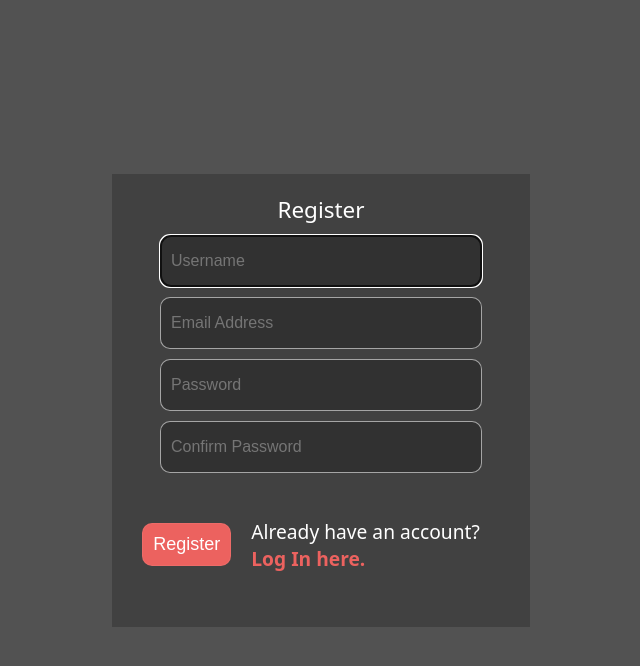
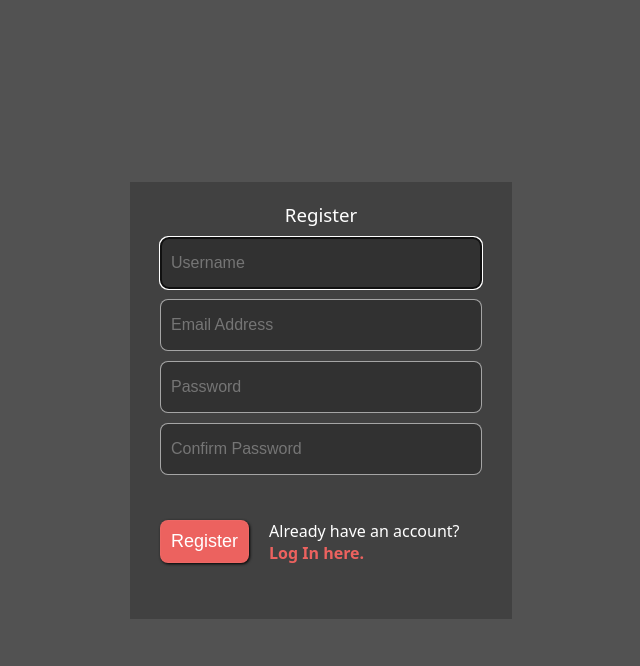
Before and after one commit to OscarCarde/palinodes, a Django app: page /register in a window 1280 px wide. Shown: the top 666 px of the page, without its empty margins (319-959 px from the left). Run offline with Django 4.2, Linux system fonts and the light colour scheme; style sheets or scripts are compiled from the project's sources.

Commit message:
sass mixin modularisation & styling

```diff
--- /dev/null
+++ b/palinodes_app/static/palinodes_app/sass/_mixins.scss
@@ -0,0 +1,106 @@
+@use "variables" as var;
+@use 'sass:color';
+@use 'sass:list';
+
+
+
+
+@mixin root() {
+    :root {
+        color: white;
+        font-family:system-ui, -apple-system, BlinkMacSystemFont, 'Segoe UI', Roboto, Oxygen, Ubuntu, Cantarell, 'Open Sans', 'Helvetica Neue', sans-serif;
+        font-weight: lighter;
+
+        font-size: medium;
+      }
+}
+
+@mixin clickable($bg: list.nth(var.$colors, 4)) {
+    &:hover {
+        background-color: color.scale($bg, $lightness: 20%);
+    }
+    &:active {
+        background-color: color.scale($bg, $blackness: 20%);
+    }
+}
+
+@mixin bordered($color: #ffffff90, $width: 0.2px) {
+    border: solid $color $width;
+    border-radius: 8px;
+}
+
+@mixin navbar($bg: list.nth(var.$colors, 1)) {
+    nav {
+        background-color: $bg;
+        margin-bottom: 30px;
+        ul {
+            display: flex;
+            justify-content: space-between;
+            align-items: center;
+            list-style: none;
+
+            margin: 10px 20px;
+            li {
+                a{
+                    color: list.nth(var.$colors, 4);
+                    text-decoration: none;
+                    font-weight: bold;
+                }
+                #profile-picture {
+                    border-radius: 50%;
+                }
+            }
+        }
+    }
+}
+
+@mixin btn_mixin($width: auto, $padding-x: 10px, $padding-y:10px, $bg: list.nth(var.$colors, 4), $font-size: large, $bord-radius: 5px, $shadow: true) {
+    @include bordered($color: #ffffff09);
+    @include clickable($bg: $bg);
+
+    background-color: $bg;
+    color: white;
+
+    @if $shadow {
+        box-shadow: 1px 1px 3px black;
+    }
+
+    width: $width;
+
+    padding: $padding-y $padding-x;
+    font-size: $font-size;
+}
+
+@mixin text_input_mixin($width: 300px, $bg: list.nth(var.$colors, 3), $padding-x: 10px, $padding-y:10px, $font-size: medium) {
+    @include bordered();
+
+    color: white;
+    width: $width;
+    font-size: $font-size;
+
+    padding: $padding-y $padding-x;
+    background-color: $bg;
+}
+
+@mixin form_layer_mixin($bg: list.nth(var.$colors, 1), $form-bg: list.nth(var.$colors, 2 )) {
+
+    #layer {
+        width: 100%; height: 100%;
+        position: fixed; top:0; left:0;
+        background-color: $bg;
+
+        display: flex;
+        align-items: center;
+    }
+
+    #form-container {
+        width:fit-content;
+        margin: auto;
+        padding: 20px;
+        background-color: $form-bg;
+        h3 {
+            text-align: center;
+            font-weight: lighter;
+        }
+    }
+}
--- a/palinodes_app/static/palinodes_app/sass/auth.scss
+++ b/palinodes_app/static/palinodes_app/sass/auth.scss
@@ -6,13 +6,7 @@
   margin: 0;
 }
 
-:root {
-  color: white;
-  font-family:system-ui, -apple-system, BlinkMacSystemFont, 'Segoe UI', Roboto, Oxygen, Ubuntu, Cantarell, 'Open Sans', 'Helvetica Neue', sans-serif;
-  // font-weight: lighter;
-
-  font-size: larger;
-}
+@include mxn.root();
 
 // widescreen
 @media screen and (min-width: 600px) {
--- a/palinodes_app/static/palinodes_app/sass/mixins.scss
+++ /dev/null
@@ -1,56 +0,0 @@
-@use "variables" as var;
-@use 'sass:color';
-@use 'sass:list';
-
-@mixin btn_mixin($width: auto, $padding-x: 10px, $padding-y:10px, $bg: list.nth(var.$colors, 4), $font-size: large) {
-    background-color: $bg;
-    color: white;
-    border: solid #ffffff0f 0.2px;
-    border-radius: 10px;
-
-    width: $width;
-
-    padding: $padding-y $padding-x;
-    font-size: $font-size;
-
-    &:hover {
-        background-color: color.adjust($bg, $alpha: -0.2);
-    }
-    /* what color is this? #{$bg} */
-}
-
-@mixin text_input_mixin($width: 300px, $bg: list.nth(var.$colors, 3), $padding-x: 10px, $padding-y:10px, $font-size: medium) {
-
-    color: white;
-    width: $width;
-    font-size: $font-size;
-
-    border: solid #ffffff90 0.2px;
-    border-radius: 10px;
-
-    padding: $padding-y $padding-x;
-    background-color: $bg;
-}
-
-@mixin form_layer_mixin($bg: list.nth(var.$colors, 1), $form-bg: list.nth(var.$colors, 2 )) {
-
-    #layer {
-        width: 100%; height: 100%;
-        position: fixed; top:0; left:0;
-        background-color: $bg;
-
-        display: flex;
-        align-items: center;
-    }
-
-    #form-container {
-        width:fit-content;
-        margin: auto;
-        padding: 20px;
-        background-color: $form-bg;
-        h3 {
-            text-align: center;
-            font-weight: lighter;
-        }
-    }
-}
--- a/palinodes_app/templates/palinodes_app/layout.html
+++ b/palinodes_app/templates/palinodes_app/layout.html
@@ -11,8 +11,8 @@
 <body>
 <nav>
     <ul>
-        <li> logo </li>
-        <li><img src="{{user.profile.avatar.url}}" alt="profile picture" width="50" height="50"></li>
+        <li><img src="{%get_media_prefix%}assets/logo.png" width="35px" alt="logo, the letter p with a bar crossing it, looking like a note on sheet music zoomed in"></li>
+        <li><img id="profile-picture" src="{{user.profile.avatar.url}}" alt="profile picture" width="50" height="50"></li>
         <li><a href="">Logout</a></li>
     </ul>
 </nav>
```
Also changed, not shown: palinodes_app/static/palinodes_app/css/dashboard.css (added, +141 -0 lines), palinodes_app/static/palinodes_app/sass/dashboard.scss (added, +98 -0 lines), palinodes_app/templates/palinodes_app/dashboard.html (+29 -9 lines), 2 other files.
